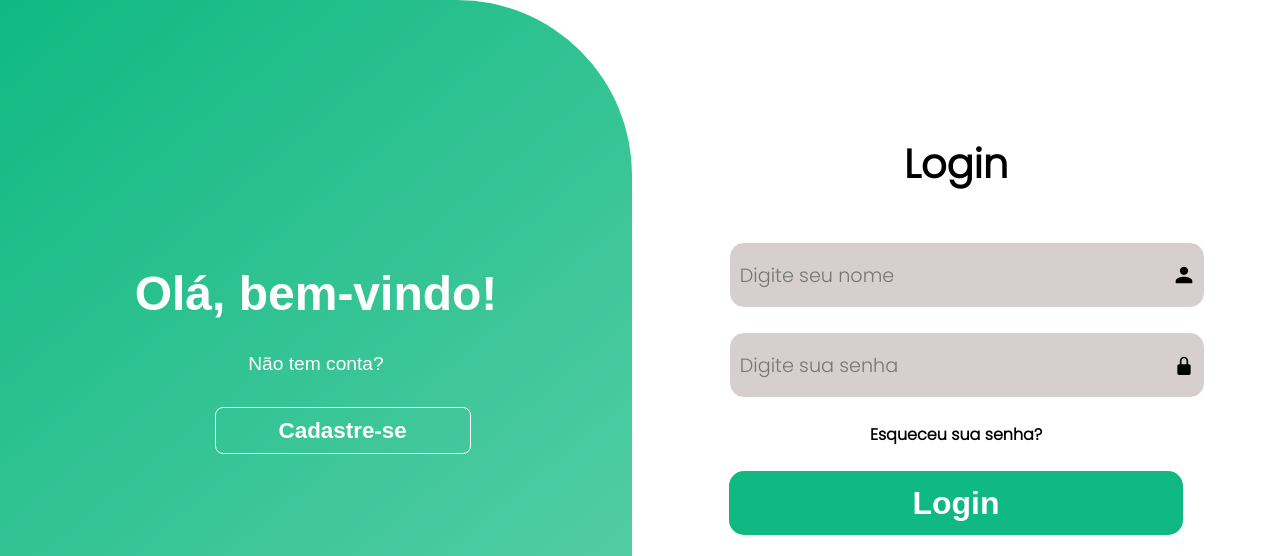
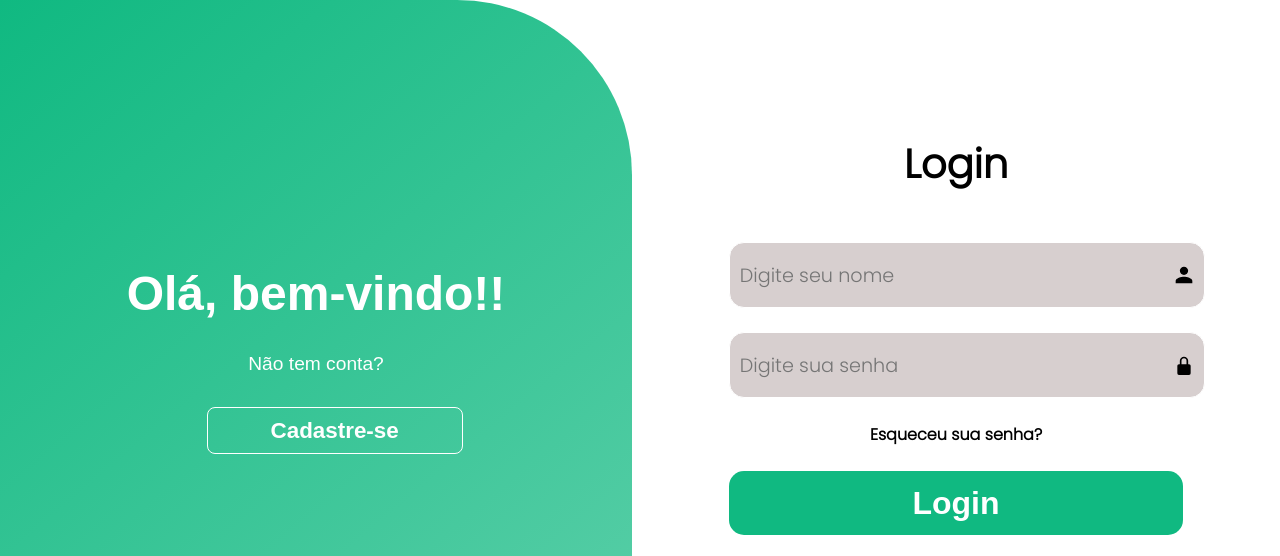
Before and after one commit to brunocapoanidev/Sistema_Login_Cadastro, a website: page views/index.html in a window 1280 px wide. Shown: the top 556 px of the page. Drawn offline with Linux system fonts and the light colour scheme.

Commit message:
Update index.html

```diff
--- a/views/index.html
+++ b/views/index.html
@@ -19,7 +19,7 @@
 
   <div class="container-left">
     <div class="elements">
-      <h1>Olá, bem-vindo!</h1>
+      <h1>Olá, bem-vindo!!</h1>
       <p>Não tem conta?</p>
       <button id="Btn-register">Cadastre-se</button>
     </div>
```
